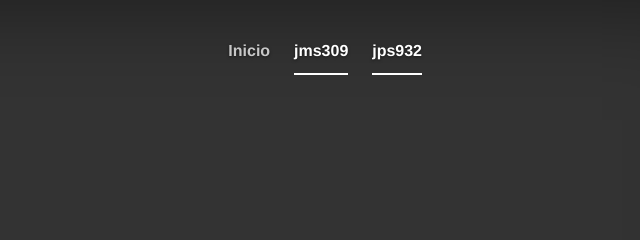
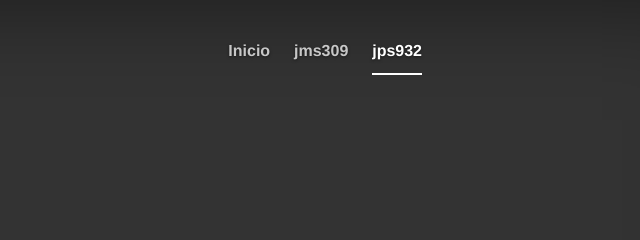
Before and after one commit to JoseAntonioPS/sesion04HMIS, a plain HTML site: page web/bootstrap-3.3.7-dist/jps932.html in a window 1280 px wide. Shown: the top 240 px of the page, 538-1178 px from the left. Drawn offline with Linux system fonts and the light colour scheme.

Commit message:
Solución de más errores

```diff
--- a/web/bootstrap-3.3.7-dist/jps932.html
+++ b/web/bootstrap-3.3.7-dist/jps932.html
@@ -32,7 +32,7 @@
               <nav>
                 <ul class="nav masthead-nav">
                   <li><a href="index.html">Inicio</a></li>
-                  <li class="active"><a href="jms309.html">jms309</a></li>
+                  <li><a href="jms309.html">jms309</a></li>
                   <li class="active"><a href="jps932.html">jps932</a></li>
                 </ul>
               </nav>
```
